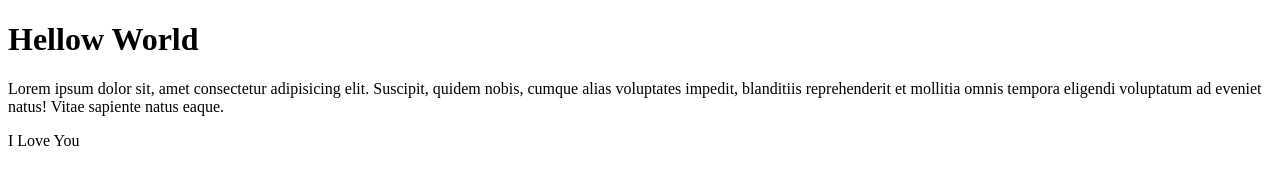
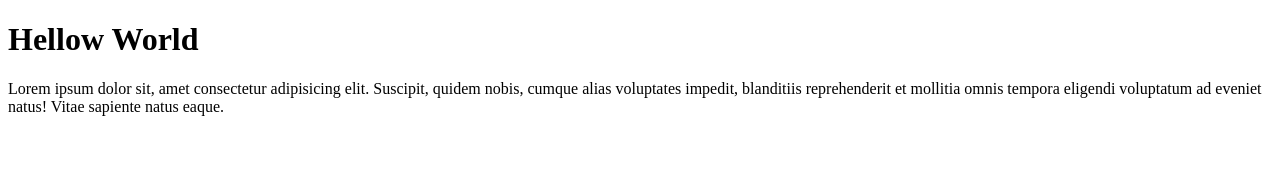
Before and after one commit to Ahomed-Tanvir200/second-try, a plain HTML site: page index.html in a window 1280 px wide. Drawn offline with Linux system fonts and the light colour scheme.

Commit message:
i love you deleted

```diff
--- a/index.html
+++ b/index.html
@@ -9,6 +9,6 @@
 <body>
     <h1>Hellow World</h1>
     <p>Lorem ipsum dolor sit, amet consectetur adipisicing elit. Suscipit, quidem nobis, cumque alias voluptates impedit, blanditiis reprehenderit et mollitia omnis tempora eligendi voluptatum ad eveniet natus! Vitae sapiente natus eaque.</p>
-    <p> I Love You </P>
+
     </body>
 </html>
```
